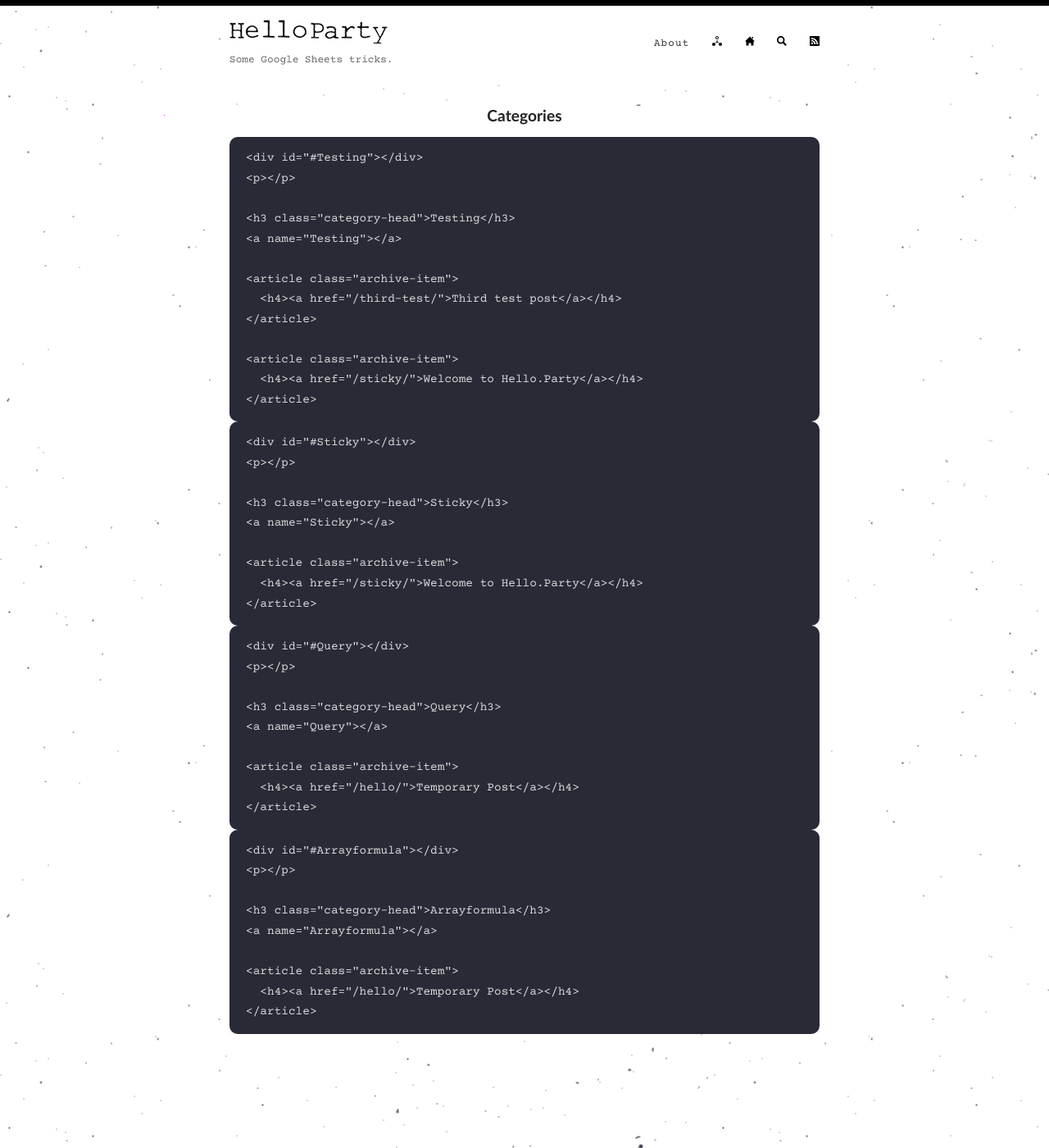
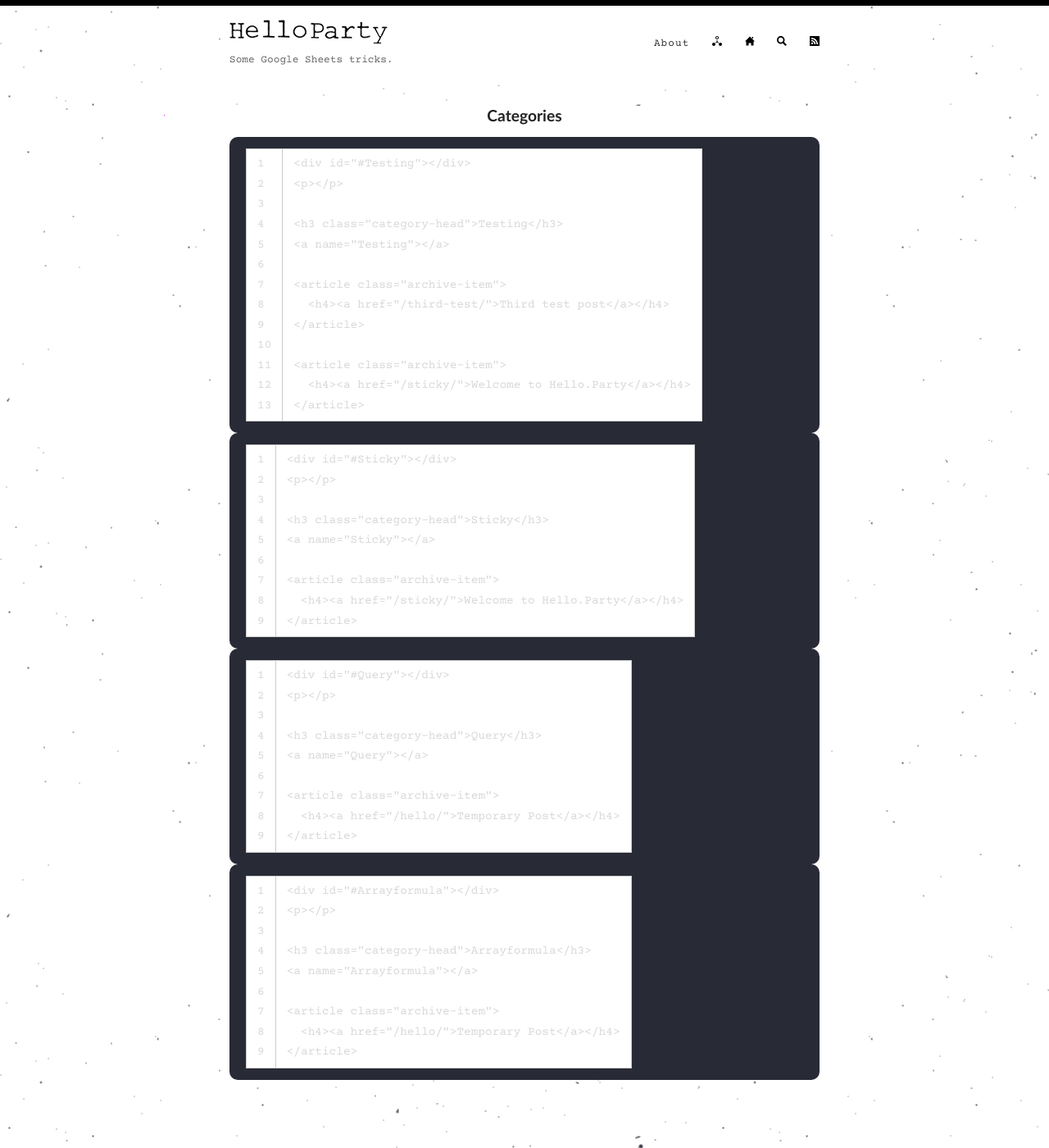
Before and after one commit to hello-party/hello-party-old.github.io, a Jekyll site: the page built from _pages/categories.md, in a window 1280 px wide and 1400 px high. Shown: the whole window at 82% size. Built offline with Jekyll 4.4.1, drawn with Linux system fonts in a browser that asks for light colours.

Commit message:
Update _config.yml

```diff
--- a/_config.yml
+++ b/_config.yml
@@ -72,7 +72,13 @@ kramdown:
   syntax_highlighter_opts:
     # Use existing pygments syntax highlighting css
     css_class: 'highlight'
+    span:
+      line_numbers: false
+    block:
+      line_numbers: true
+      start_line: 1
   parse_block_html: true
+
 # Set the Sass partials directory, as we're using @imports
 sass:
   style: :expanded # You might prefer to minify using :compressed
```
